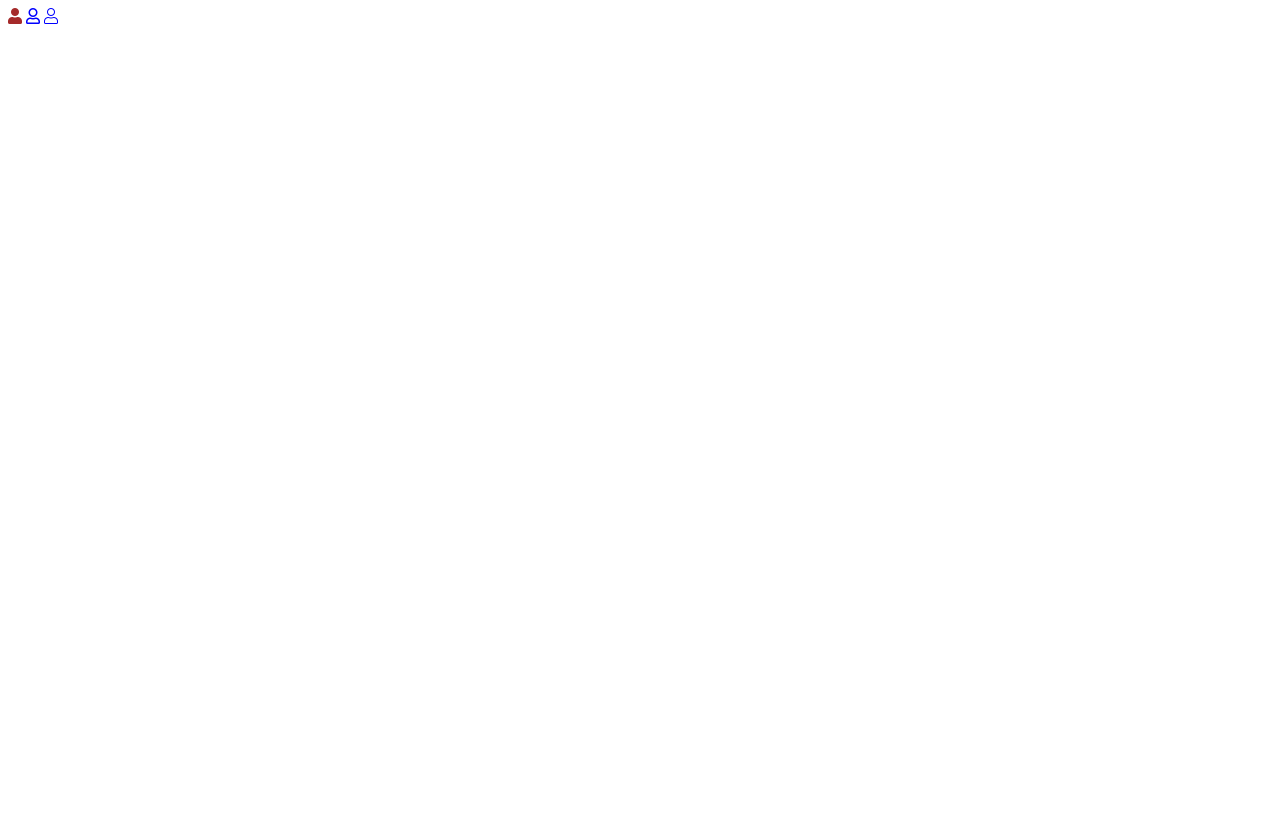
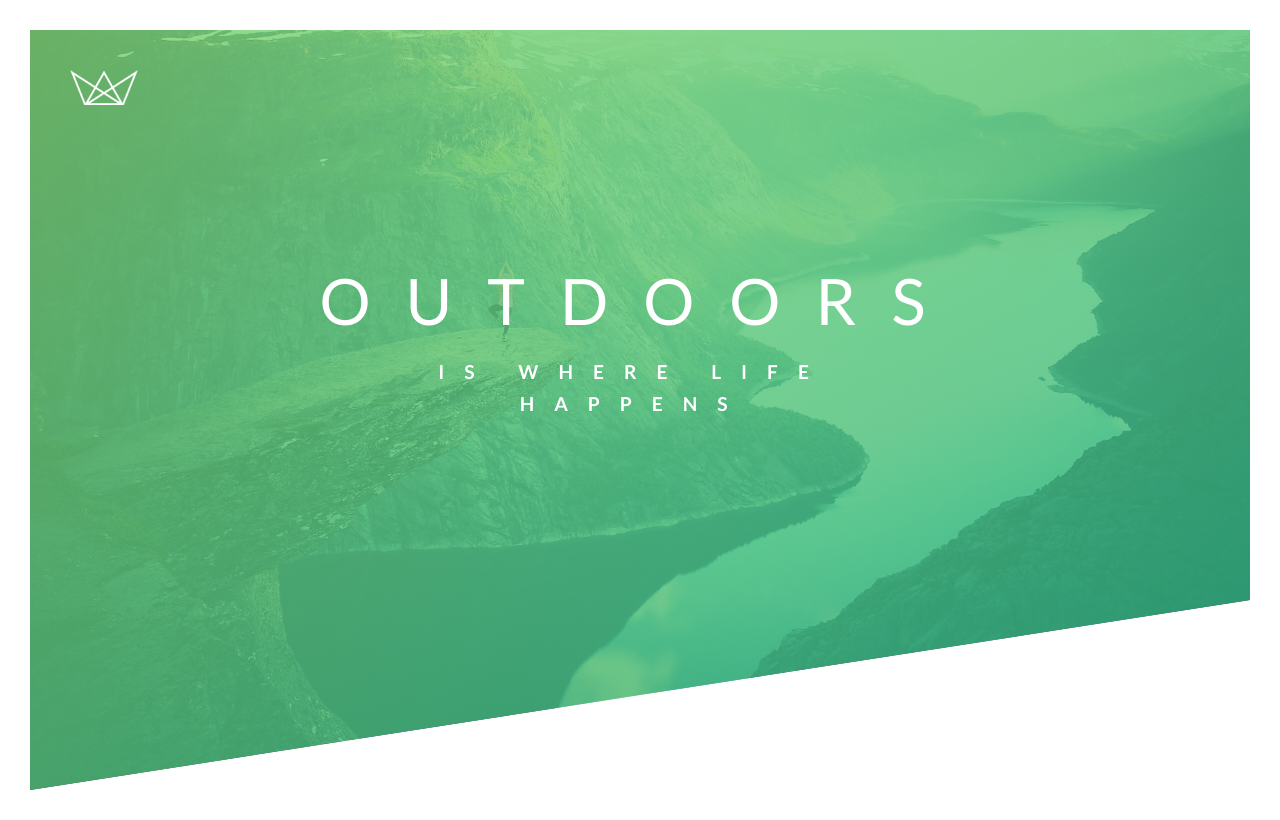
Before and after one commit to SCuvanov/Natours, a plain HTML site: page index.html in a window 1280 px wide. Drawn offline with Linux system fonts and the light colour scheme.

Commit message:
Adding heading

```diff
--- a/index.html
+++ b/index.html
@@ -1,20 +1,33 @@
 <!DOCTYPE html>
 <html lang="en">
+
     <head>
         <meta charset="UTF-8">
         <meta name="viewport" content="width=device-width, initial-scale=1.0">
 
         <link href="https://fonts.googleapis.com/css?family=Lato:100,300,400,700,900" rel="stylesheet">
 
-        <link href="resources/css/style.css" rel="stylesheet" >
+        <link href="resources/css/style.css" rel="stylesheet">
         <link href="resources/css/all.css" rel="stylesheet">
-        <link rel="shortcut icon" type="image/png" href="img/favicon.png">
+        <link rel="shortcut icon" type="image/png" href="resources/img/favicon.png">
 
         <title>Natours | Exciting tours for adventurous people</title>
     </head>
+
     <body>
-            <i class="fas fa-user wow"></i> <!-- uses solid style -->
-            <i class="far fa-user"></i> <!-- uses regular style -->
-            <i class="fal fa-user"></i> <!-- uses light style -->
+        <header class="header">
+            <div class="logo-box">
+                <img src="resources/img/logo-white.png" alt="logo" class="logo" />
+            </div>
+
+            <div class="heading-box">
+                <h1 class="heading-primary">
+                    <span class="heading-primary-main">Outdoors</span>
+                    <span class="heading-primary-sub">is where life happens</span>
+                </h1>
+            </div>
+
+        </header>
     </body>
+
 </html>
--- a/resources/css/style.css
+++ b/resources/css/style.css
@@ -7,10 +7,65 @@ Dark green: #28b485
 
 */
 
-i {
-    color: blue;
+* {
+    margin: 0;
+    padding: 0;
+    box-sizing: border-box;
 }
 
-.wow {
-    color: brown;
+body {
+    font-family: 'Lato', sans-serif;
+    font-weight: 400;
+    font-size: 16px;
+    line-height: 1.7;
+    color: #777;
+    padding: 30px;
 }
+
+.header {
+    height: 95vh;
+    background-image: linear-gradient(to right bottom, rgba(126, 213, 111, 0.8), rgba(40, 180, 133, 0.8)), url('../img/hero.jpg');
+    background-size: cover;
+    background-position: top;
+    clip-path: polygon(0 0, 100% 0, 100% 75%, 0 100%);
+    position: relative;
+}
+
+.logo-box {
+    position: absolute;
+    top: 40px;
+    left: 40px;
+}
+
+.logo {
+    height: 35px;
+    width: auto;
+}
+
+.heading-box {
+    position: absolute;
+    top: 40%;
+    left: 50%;
+    transform: translate(-50%, -50%);
+    text-align: center;
+}
+
+.heading-primary {
+    text-transform: uppercase;
+    color: #FFF;
+}
+
+.heading-primary-main {
+    display: block;
+    font-size: 200%;
+    font-weight: 400;
+    letter-spacing: 35px;
+}
+
+.heading-primary-sub {
+    display: block;
+    font-size: 60%;
+    font-weight: 700;
+    letter-spacing: 20px;
+    transform: translate(-1%, 0%);
+}
```
